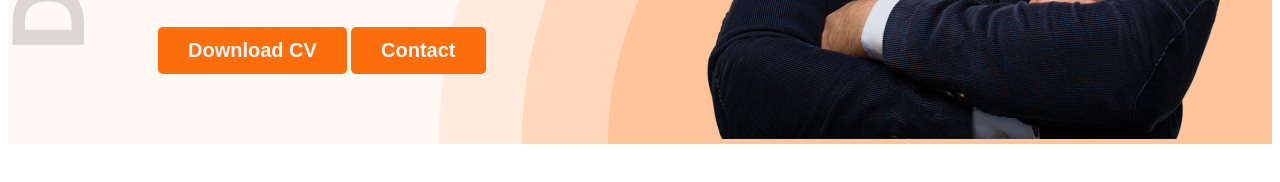
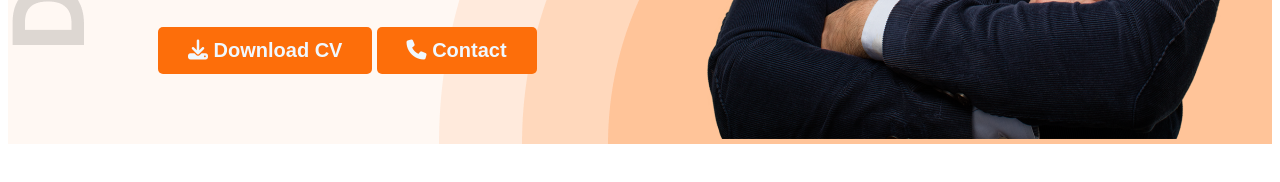
Before and after one commit to shahnoorRAhman/webdev-portfolio, a plain HTML site: page index.html in a window 1280 px wide. Shown: the part 726-908 px from the top of the page. Drawn offline with nearby package versions, Linux system fonts and the light colour scheme.

Commit message:
icons uploded

```diff
--- a/index.html
+++ b/index.html
@@ -9,6 +9,7 @@
     <link rel="preconnect" href="https://fonts.gstatic.com" crossorigin>
     <link href="https://fonts.googleapis.com/css2?family=Open+Sans:wght@800&display=swap" rel="stylesheet">
     <link rel="stylesheet" href="CSS/style.css">
+    <script src="https://kit.fontawesome.com/fd7ede0c1a.js" crossorigin="anonymous"></script>
 </head>
 
 <body>
@@ -30,8 +31,8 @@
                     because as to
                     society
                     behaved moments.</p>
-                <button class="btn-primary">Download CV</button>
-                <button class="btn-primary">Contact</button>
+                <button class="btn-primary"><i class="fa-solid fa-download"></i> Download CV</button>
+                <button class="btn-primary"><i class="fa-solid fa-phone"></i> Contact</button>
 
             </div>
             <div class="profile-pic">
```
